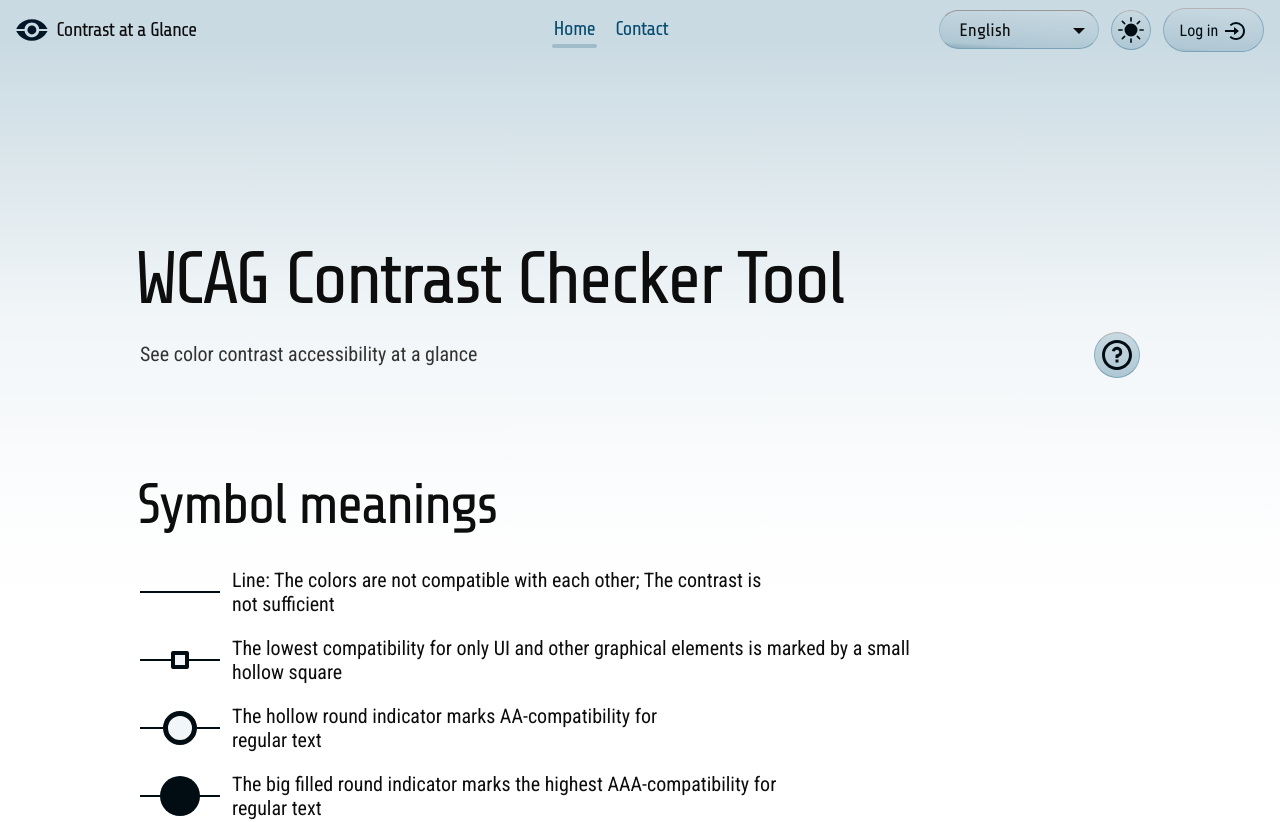
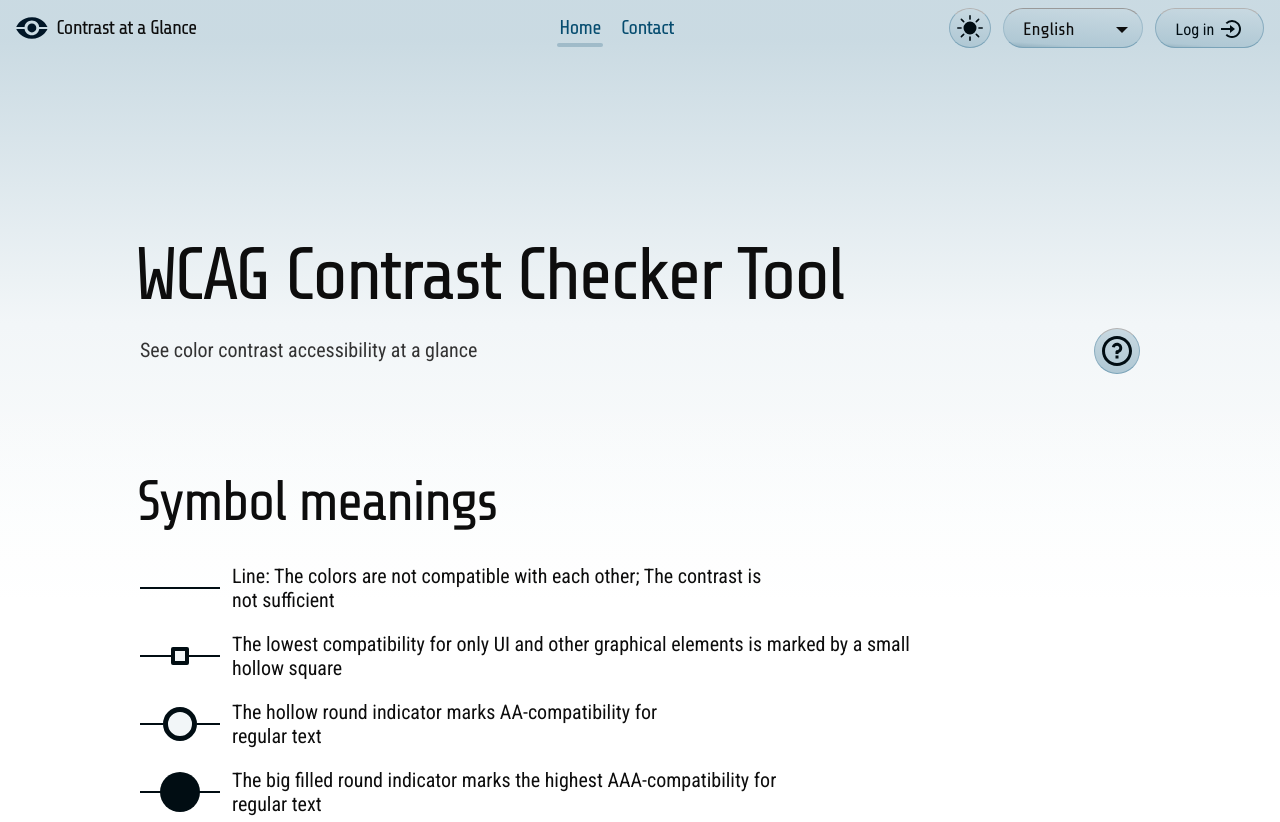
Before and after one commit to jenniina/color-accessibility-checker, a React (Vite) app in the folder frontend/: page / in a window 1280 px wide. Shown: the top 822 px of the page. Built offline with nearby package versions, Linux system fonts and the light colour scheme.

Commit message:
move button order in Nav, make height uniform

```diff
--- a/frontend/src/components/Nav/Nav.tsx
+++ b/frontend/src/components/Nav/Nav.tsx
@@ -68,6 +68,25 @@ export default function Nav() {
           role="region"
           aria-label={t('Settings')}
         >
+          <div className={`${styles['setting-item']} tooltip-wrap`}>
+            <button
+              type="button"
+              className={`${styles['theme-btn']} ${lightTheme ? styles.light : styles.dark}`}
+              onClick={() => toggleTheme?.()}
+            >
+              <span className={`${styles['theme-icon']}`} aria-hidden="true">
+                <Icon lib="bs" name="BsFillMoonStarsFill" viewBox="0 0 17 17" />
+                <Icon lib="bs" name="BsFillSunFill" />
+              </span>
+              <span className="scr">
+                {lightTheme ? t('DarkMode') : t('LightMode')}
+              </span>
+            </button>
+            <span aria-hidden="true" className="tooltip below left narrow2">
+              {lightTheme ? t('DarkMode') : t('LightMode')}
+            </span>
+          </div>
+
           <div className={styles['setting-item']}>
             <Select
               language={language}
@@ -88,24 +107,6 @@ export default function Nav() {
             />
           </div>
 
-          <div className={`${styles['setting-item']} tooltip-wrap`}>
-            <button
-              type="button"
-              className={`${styles['theme-btn']} ${lightTheme ? styles.light : styles.dark}`}
-              onClick={() => toggleTheme?.()}
-            >
-              <span className={`${styles['theme-icon']}`} aria-hidden="true">
-                <Icon lib="bs" name="BsFillMoonStarsFill" viewBox="0 0 17 17" />
-                <Icon lib="bs" name="BsFillSunFill" />
-              </span>
-              <span className="scr">
-                {lightTheme ? t('DarkMode') : t('LightMode')}
-              </span>
-            </button>
-            <span aria-hidden="true" className="tooltip below left narrow2">
-              {lightTheme ? t('DarkMode') : t('LightMode')}
-            </span>
-          </div>
           <div className={`${styles['setting-item']} ${styles.auth}`}>
             <FormLogin
               text="nav"
--- a/frontend/src/components/Nav/nav.module.css
+++ b/frontend/src/components/Nav/nav.module.css
@@ -114,10 +114,17 @@
 }
 
 .language {
-  width: min(8rem, calc(90vw - var(--page-padding) * 2));
+  width: min(7rem, calc(90vw - var(--page-padding) * 2));
 }
 .language > div {
-  padding: 0.5em 0.4em 0.33em;
+  /* padding: 0.5em 0.4em 0.33em; */
+  padding: 0.2rem 0.4rem 0;
+  display: flex;
+  flex-flow: row nowrap;
+  align-items: center;
+  justify-content: space-between;
+  gap: 0.4rem;
+  height: 2rem;
 }
 .language > div > span {
   flex: 1 0 calc(100% - 3em - var(--padding) * 2);
@@ -137,7 +144,7 @@
   padding: 0;
   border-radius: 50%;
   height: 2rem;
-  width: 2rem;
+  width: 2.1rem;
   overflow: hidden;
 }
 
@@ -169,6 +176,10 @@
   display: flex;
   flex-flow: row wrap;
   flex: 0 1 auto;
+}
+.auth > div > div > button {
+  padding: 0.1rem 1rem 0;
+  height: 2rem;
 }
 
 @media (min-width: 300px) {
```
